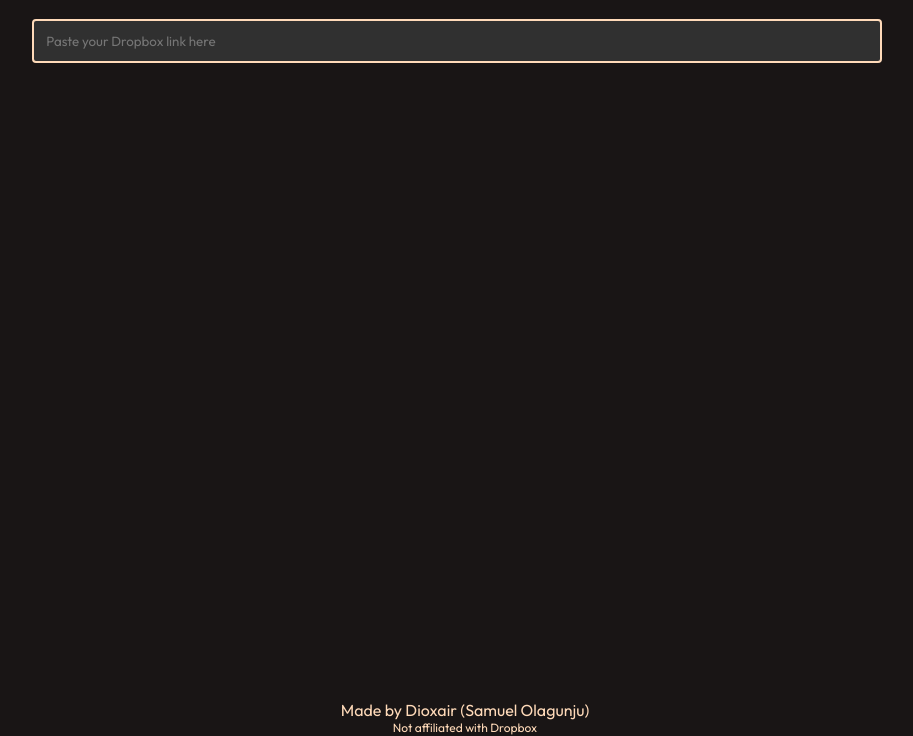
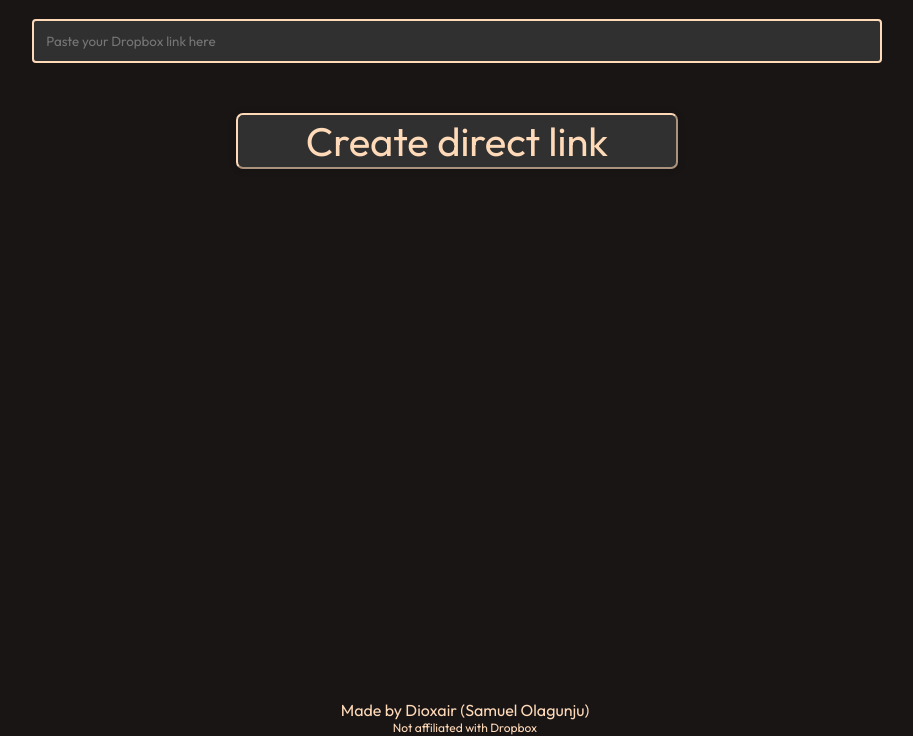
Before and after one commit to dioxair/dropboxdirectlinks, a plain HTML site: page index.html in a window 1280 px wide. Shown: the part 64-800 px from the top of the page, without its empty margins (183-1096 px from the left). Drawn offline with Linux system fonts and the light colour scheme.

Commit message:
Added the direct link button (no functionality)

```diff
--- a/index.html
+++ b/index.html
@@ -16,5 +16,7 @@
         <p class="creditText">Made by Dioxair (Samuel Olagunju)</p>
         <p class="notAffiliated">Not affiliated with Dropbox</p>
     </div>
+
+    <button>Create direct link</button>
 </body>
 </html>
```
